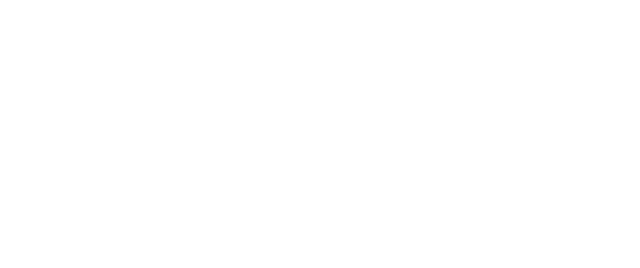
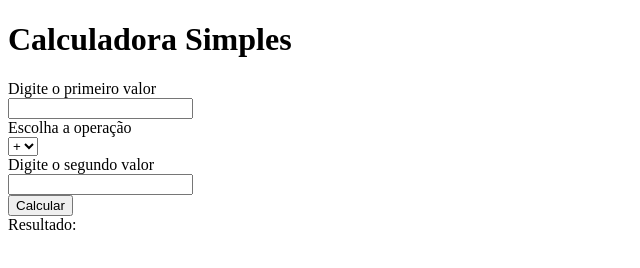
Before and after one commit to RodrigoGregis/simple-calculator, a plain HTML site: page index.html in a window 1280 px wide. Shown: the whole page, without its empty margins (0-640 px from the left). Drawn offline with Linux system fonts and the light colour scheme.

Commit message:
feature: add calculator structure

```diff
--- a/index.html
+++ b/index.html
@@ -2,15 +2,57 @@
 <html lang="pt-BR">
 
 <head>
-    <meta charset="UTF-8">
-    <meta name="viewport" content="width=device-width, initial-scale=1.0">
+    <meta charset="UTF-8" />
+    <meta name="viewport" content="width=device-width, initial-scale=1.0" />
     <title>Calculadora Simples</title>
 
     <!-- Styles -->
-    <link rel="stylesheet" href="styles/main.css">
+    <link rel="stylesheet" href="styles/main.css" />
 </head>
 
 <body>
+
+    <!-- Título da página -->
+    <h1>
+        Calculadora Simples
+    </h1>
+
+    <form action="">
+        <!-- Campo para colocar o valor 1 -->
+        <label>
+            <div>Digite o primeiro valor</div>
+            <input id="inputForm1" name="inputForm1" type="text" />
+        </label>
+
+        <!-- Campo de seleção da operação matemática(+ - / *) -->
+        <label>
+            <div>Escolha a operação</div>
+            <select id="selectOperator" name="selectOperator">
+                <option value="+">+</option>
+                <option value="-">-</option>
+                <option value="/">&div;</option>
+                <option value="*">x</option>
+            </select>
+        </label>
+
+        <!-- Campo para colocar o valor 2 -->
+        <label>
+            <div>Digite o segundo valor</div>
+            <input id="inputForm2" name="inputForm2" type="text" />
+        </label>
+
+        <!-- Botão para executar o cálculo -->
+        <div>
+            <button type="submit">
+                Calcular
+            </button>
+        </div>
+    </form>
+
+    <!-- Exibição do resultado -->
+    <div>
+        Resultado:
+    </div>
 
     <!-- Scripts -->
     <script src="/scripts/main.js"></script>
```
